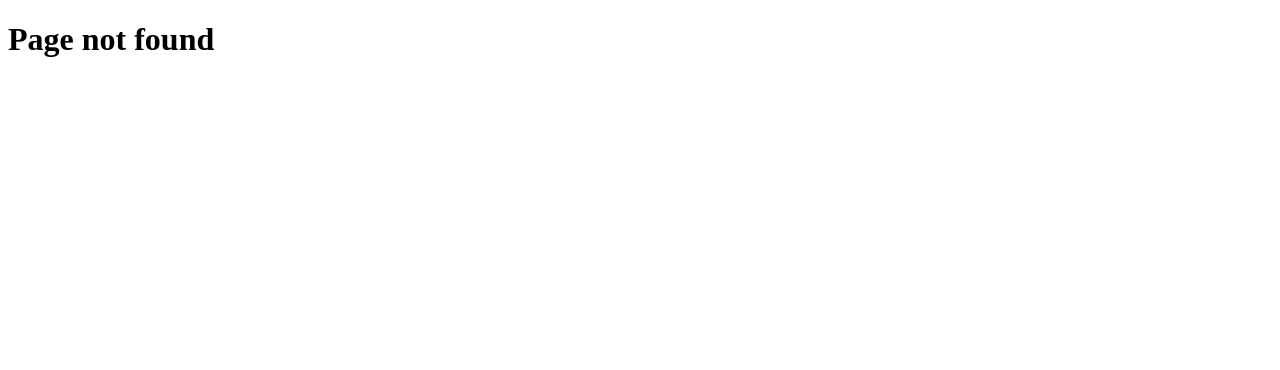
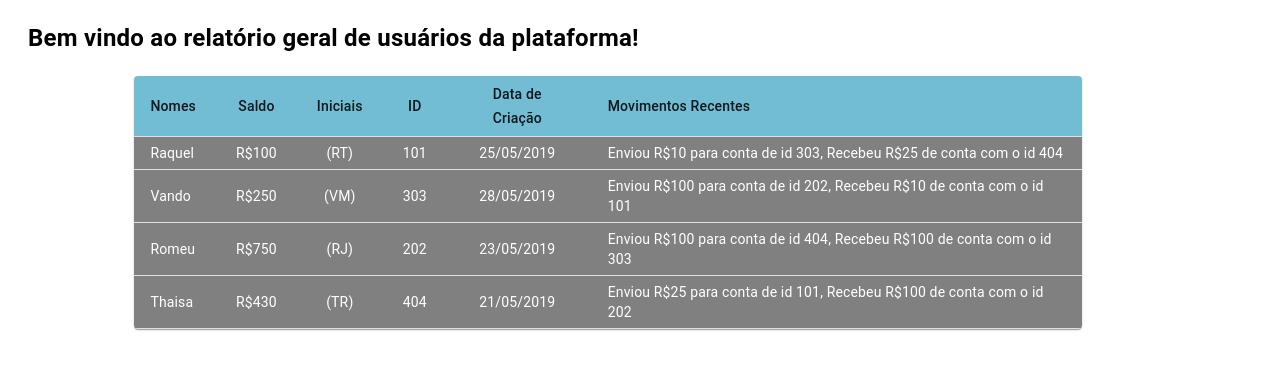
Before and after one commit to pucrs-gcs-2020-1/trabalho1-20201-raphael_group, a React (Create React App) app in the folder livro-caixa/: page /receipt in a window 1280 px wide. Before the commit this address had no page. Shown: the top 370 px of the page. Built offline with nearby package versions, Linux system fonts and the light colour scheme.

Commit message:
feat: creating the user receipt feature, and also populating their data

```diff
--- a/livro-caixa/src/pages/HomePage/index.js
+++ b/livro-caixa/src/pages/HomePage/index.js
@@ -34,6 +34,7 @@ class HomePage extends Component {
           <text> O seu operador atual é: {this.state.operator}</text>
           <Button onClick={() => window.location.href="/listOperator"}>Clique aqui para trocar!</Button>
           <Button onClick={() => window.location.href="/makeTransactions"}> Para fazer movimentos entre contas, clique aqui!</Button>
+          <Button onClick={() => window.location.href="/receipt"}> Para ver relatórios gerais clique aqui!</Button>
           </Grid>
         </Grid>
       </Container>
--- /dev/null
+++ b/livro-caixa/src/pages/Receipt/index.js
@@ -0,0 +1,63 @@
+import React, { Component } from 'react';
+import Table from '@material-ui/core/Table';
+import TableBody from '@material-ui/core/TableBody';
+import TableCell from '@material-ui/core/TableCell';
+import TableContainer from '@material-ui/core/TableContainer';
+import TableHead from '@material-ui/core/TableHead';
+import TableRow from '@material-ui/core/TableRow';
+import Paper from '@material-ui/core/Paper';
+import Typography from '@material-ui/core/Typography';
+
+class Receipt extends Component {
+    state = {
+        userReport:[
+            this.createData('Raquel', "R$100", "(RT)", "101", "25/05/2019", ["Enviou R$10 para conta de id 303",",", " Recebeu R$25 de conta com o id 404"]),
+            this.createData('Vando', "R$250", "(VM)", "303", "28/05/2019", ["Enviou R$100 para conta de id 202", ",", " Recebeu R$10 de conta com o id 101"]),
+            this.createData('Romeu', "R$750", "(RJ)", "202", "23/05/2019", ["Enviou R$100 para conta de id 404", ",", " Recebeu R$100 de conta com o id 303"]),
+            this.createData('Thaisa', "R$430", "(TR)", "404", "21/05/2019", ["Enviou R$25 para conta de id 101", ",", " Recebeu R$100 de conta com o id 202"])
+        ]
+    };
+
+    createData(nome, saldo, iniciais, id, dataCriacao, movimentos) {
+        return { nome, saldo, iniciais, id, dataCriacao, movimentos };
+    }
+
+    render() {
+        return (
+            <>
+                <Typography style={{fontSize:24, fontWeight:"bold", margin:20}}>Bem vindo ao relatório geral de usuários da plataforma!</Typography>
+                <TableContainer style={{width:"75%", marginLeft:"10%", marginRight:"10%", marginTop:"20px"}}  component={Paper}>
+                    <Table size="small"  aria-label="simple table">
+                        <TableHead style={{backgroundColor:"#72bcd4"}}>
+                            <TableRow>
+                                <TableCell>Nomes</TableCell>
+                                <TableCell align="center">Saldo</TableCell>
+                                <TableCell align="center">Iniciais</TableCell>
+                                <TableCell align="center">ID</TableCell>
+                                <TableCell align="center">Data de Criação</TableCell>
+                                <TableCell align="left">Movimentos Recentes</TableCell>
+                            </TableRow>
+                        </TableHead>
+                        <TableBody style={{backgroundColor:"gray"}}>
+                            {this.state.userReport.map((row) => (
+                                <TableRow key={row.nome}>
+                                    <TableCell style={{color:"white"}} component="th" scope="row">
+                                        {row.nome}
+                                    </TableCell>
+                                    <TableCell style={{color:"white"}} align="center">{row.saldo}</TableCell>
+                                    <TableCell style={{color:"white"}} align="center">{row.iniciais}</TableCell>
+                                    <TableCell style={{color:"white"}} align="center">{row.id}</TableCell>
+                                    <TableCell style={{color:"white"}} align="center">{row.dataCriacao}</TableCell>
+                                    <TableCell style={{color:"white"}} align="left">{row.movimentos}</TableCell>
+                                </TableRow>
+                            ))}
+                        </TableBody>
+                    </Table>
+                </TableContainer>
+            </>
+        )
+    }
+
+}
+
+export default Receipt
--- /dev/null
+++ b/livro-caixa/src/pages/Receipt/styles.js
@@ -0,0 +1,5 @@
+import styled from "styled-components";
+
+export const Container = styled.div``;
+
+export const Form = styled.form``;
--- a/livro-caixa/src/routes.js
+++ b/livro-caixa/src/routes.js
@@ -5,7 +5,8 @@ import CreateOperator from "./pages/CreateOperator";
 import HomePage from "./pages/HomePage";
 import SignUp from "./pages/SignUp"
 import ListOperator from "./pages/ListOperator";
-import makeTransactions from "./pages/MakeTransaction"
+import MakeTransactions from "./pages/MakeTransaction";
+import Receipt from "./pages/Receipt";
 
 
 const PrivateRoute = ({ component: Component, ...rest }) => (
@@ -28,8 +29,8 @@ const Routes = () => (
       <Route path="/signup" component={SignUp} />
       <Route path="/createOperator" component={CreateOperator}/>
       <Route path="/listOperator" component={ListOperator}/>
-      <Route path="/makeTransactions" component={makeTransactions}/>
-      <PrivateRoute path="/app" component={() => <h1>App</h1>} />
+      <Route path="/makeTransactions" component={MakeTransactions}/>
+      <Route path="/receipt" component={Receipt}/>
       <Route path="*" component={() => <h1>Page not found</h1>} />
     </Switch>
   </BrowserRouter>
```
